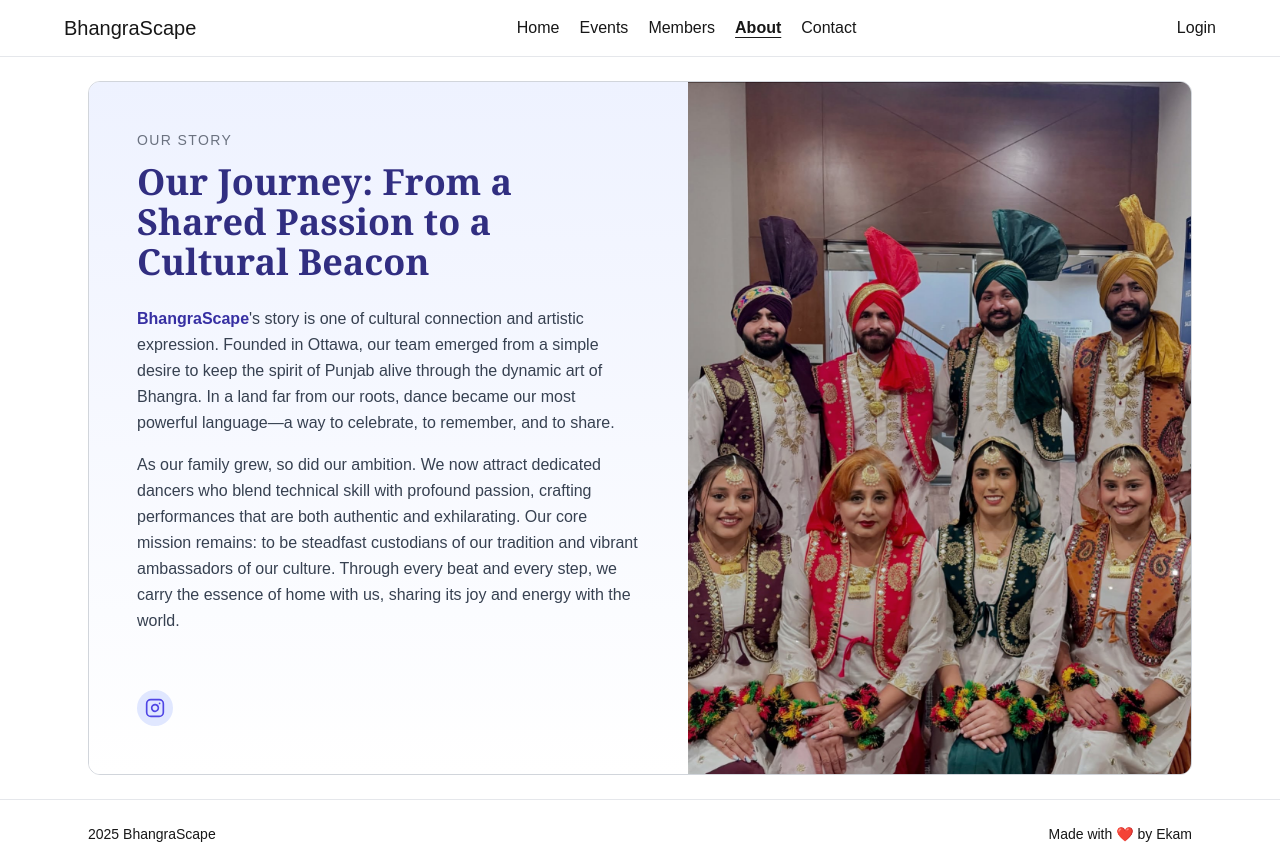
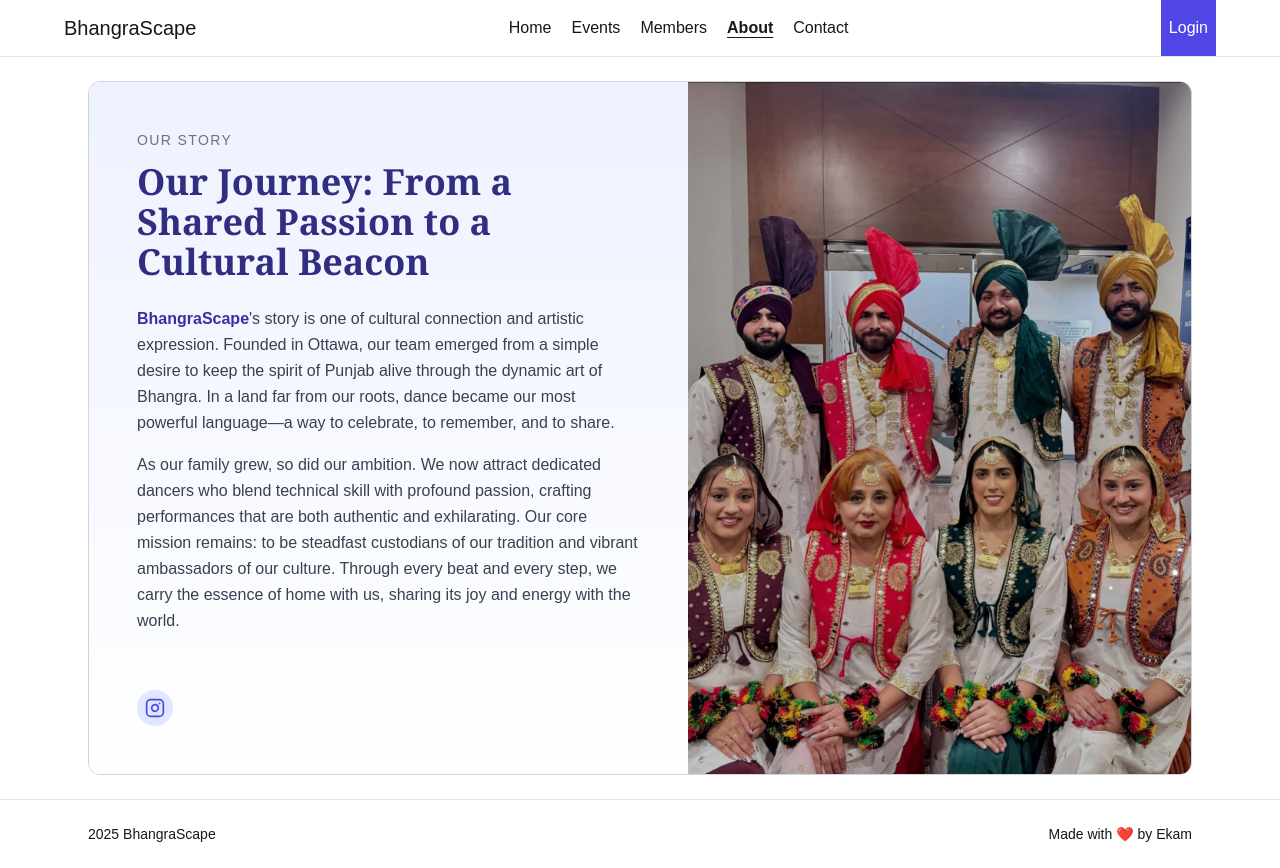
Before and after one commit to bhat0155/bhangraescape, a Next.js app in the folder apps/web/bhangraescape/: page /about in a window 1280 px wide. Built offline with nearby package versions, Linux system fonts and the light colour scheme; no server answers.

Commit message:
fix: changed color of login button

```diff
--- a/apps/web/bhangraescape/src/app/components/authButtons.tsx
+++ b/apps/web/bhangraescape/src/app/components/authButtons.tsx
@@ -13,7 +13,7 @@ export default function AuthButtons() {
   if (!session) {
     return (
       <button
-        className="btn btn-sm btn-neutral whitespace-nowrap"
+        className="btn btn-sm btn-neutral whitespace-nowrap py-4 px-2 bg-indigo-600 text-white"
         onClick={() => signIn("google")}
       >
         Login
```
